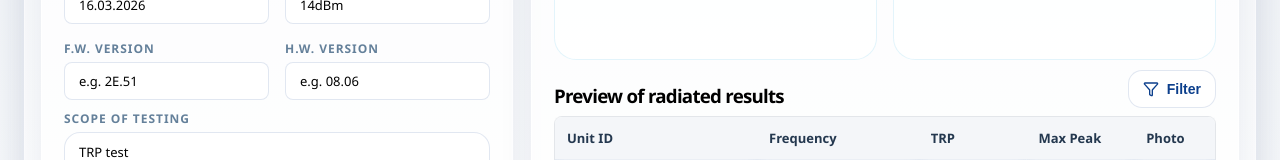
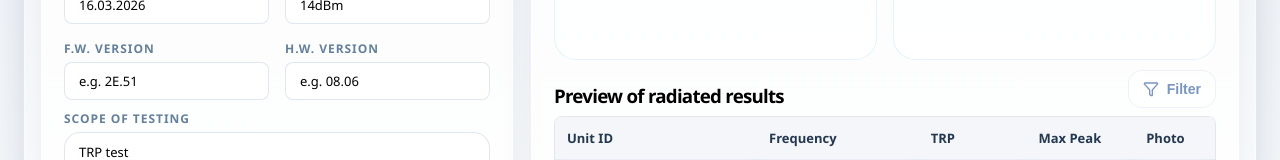
Before and after one commit to YossiAbutbul/ReportGen2, a React (Vite) app: page / in a window 1280 px wide. Shown: the part 461-621 px from the top of the page. Built offline with nearby package versions, Linux system fonts and the light colour scheme.

Commit message:
disabling the filter button when there’s no parsed data so the action state matches the table content.

```diff
--- a/src/features/reportGenerator/ReportGeneratorPage.tsx
+++ b/src/features/reportGenerator/ReportGeneratorPage.tsx
@@ -625,6 +625,7 @@ export default function ReportGeneratorPage() {
                     onClick={() => setIsFilterMenuOpen((current) => !current)}
                     aria-haspopup="dialog"
                     aria-expanded={isFilterMenuOpen}
+                    disabled={!parsed || !parsed.rows.length}
                   >
                     <Filter size={16} />
                     <span>Filter</span>
```
